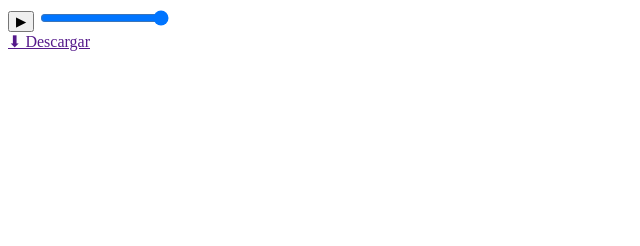
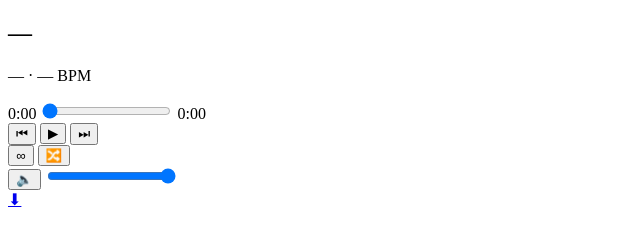
Before and after one commit to alexbrayensonlara23-hub/Drip_Play, a plain HTML site: page index.html in a window 1280 px wide. Shown: the whole page, without its empty margins (0-640 px from the left). Drawn offline with Linux system fonts and the light colour scheme.

Commit message:
Update index.html

```diff
--- a/index.html
+++ b/index.html
@@ -1,21 +1,61 @@
 <!DOCTYPE html>
 <html lang="es">
 <head>
-  <meta charset="UTF-8" />
-  <meta name="viewport" content="width=device-width, initial-scale=1.0"/>
-  <title>Drip Play — Playlist</title>
-  <link href="https://fonts.googleapis.com/css2?family=Anonymous+Pro&display=swap" rel="stylesheet">
-  <link rel="stylesheet" href="assets/drip-play.css">
+  <meta charset="utf-8" />
+  <meta name="viewport" content="width=device-width,initial-scale=1" />
+  <title>Drip Play</title>
+
+  <!-- Fuente: puedes auto-hospedar si prefieres -->
+  <link rel="preconnect" href="https://fonts.gstatic.com" crossorigin>
+  <link href="https://fonts.googleapis.com/css2?family=Anonymous+Pro:wght@400;700&display=swap" rel="stylesheet">
+
+  <link rel="stylesheet" href="css/style.css" />
 </head>
 <body>
-  <!-- Contenedor del reproductor -->
-  <main class="drip-play" id="dripPlay" aria-label="Reproductor de playlist"></main>
-<div class="player-controls">
-  <button id="playBtn">▶</button>
-  <input type="range" id="volumeControl" min="0" max="1" step="0.01" value="1">
-</div>
-  <a id="downloadBtn" href="" download>⬇ Descargar</a>
-  <!-- Script principal -->
-  <script src="assets/drip-play.js"></script>
+  <main class="player-shell">
+    <section class="now-playing">
+      <div class="cover" id="cover" aria-hidden="true"></div>
+
+      <div class="meta">
+        <h1 class="title" id="title">—</h1>
+        <p class="subtitle">
+          <span id="artist">—</span>
+          <span class="dot">·</span>
+          <span id="bpm">— BPM</span>
+        </p>
+
+        <div class="progress">
+          <span class="time" id="currentTime">0:00</span>
+          <input type="range" id="seek" min="0" max="100" value="0" step="0.1" aria-label="Progreso" />
+          <span class="time" id="duration">0:00</span>
+        </div>
+
+        <div class="controls">
+          <button class="btn" id="prev" aria-label="Anterior">⏮</button>
+          <button class="btn primary" id="play" aria-label="Reproducir">▶</button>
+          <button class="btn" id="next" aria-label="Siguiente">⏭</button>
+
+          <div class="spacer"></div>
+
+          <button class="btn" id="loop" aria-label="Loop">∞</button>
+          <button class="btn" id="shuffle" aria-label="Shuffle">🔀</button>
+
+          <div class="volume">
+            <button class="btn" id="mute" aria-label="Mute">🔈</button>
+            <input type="range" id="volume" min="0" max="1" step="0.01" value="1" aria-label="Volumen" />
+          </div>
+
+          <a class="btn" id="download" href="#" download aria-label="Descargar">⬇</a>
+        </div>
+      </div>
+    </section>
+
+    <section class="list">
+      <ul id="trackList" class="tracks" aria-label="Lista de pistas"></ul>
+    </section>
+  </main>
+
+  <audio id="audio" preload="metadata" crossorigin="anonymous"></audio>
+  <script src="js/player.js"></script>
 </body>
 </html>
```
